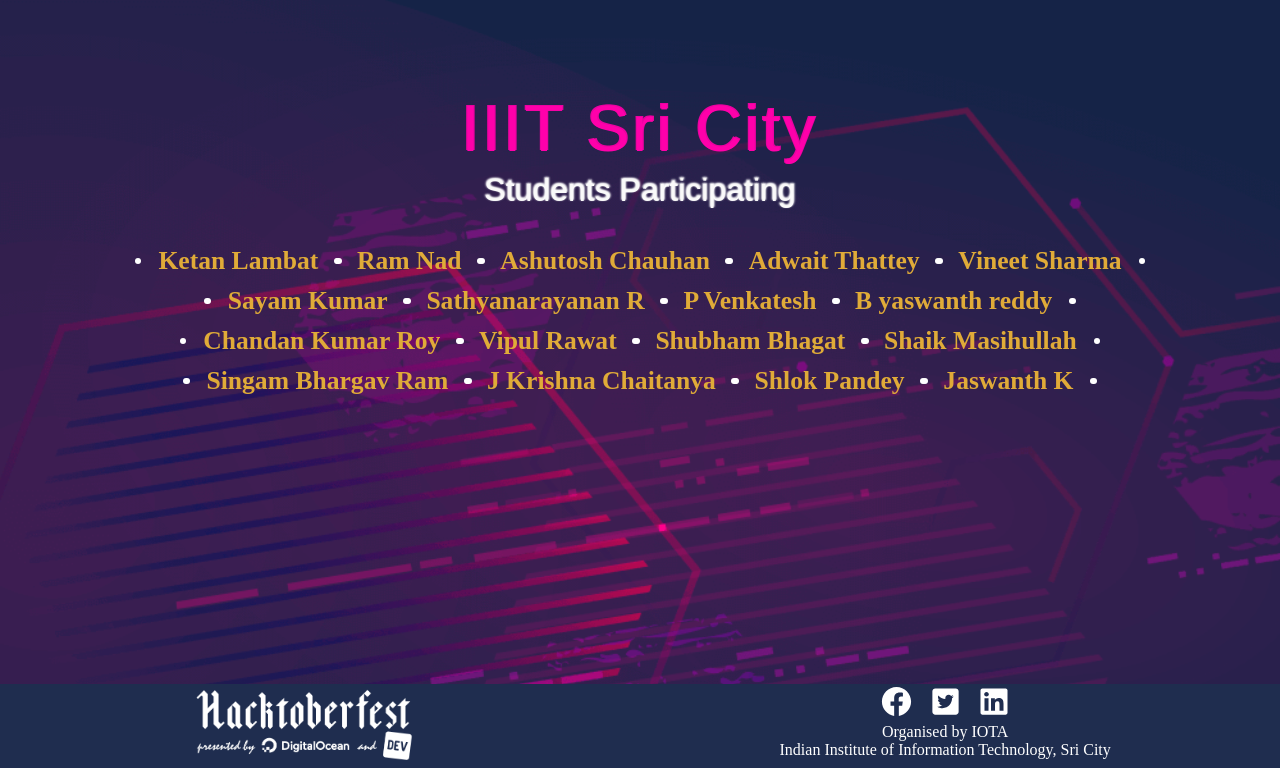
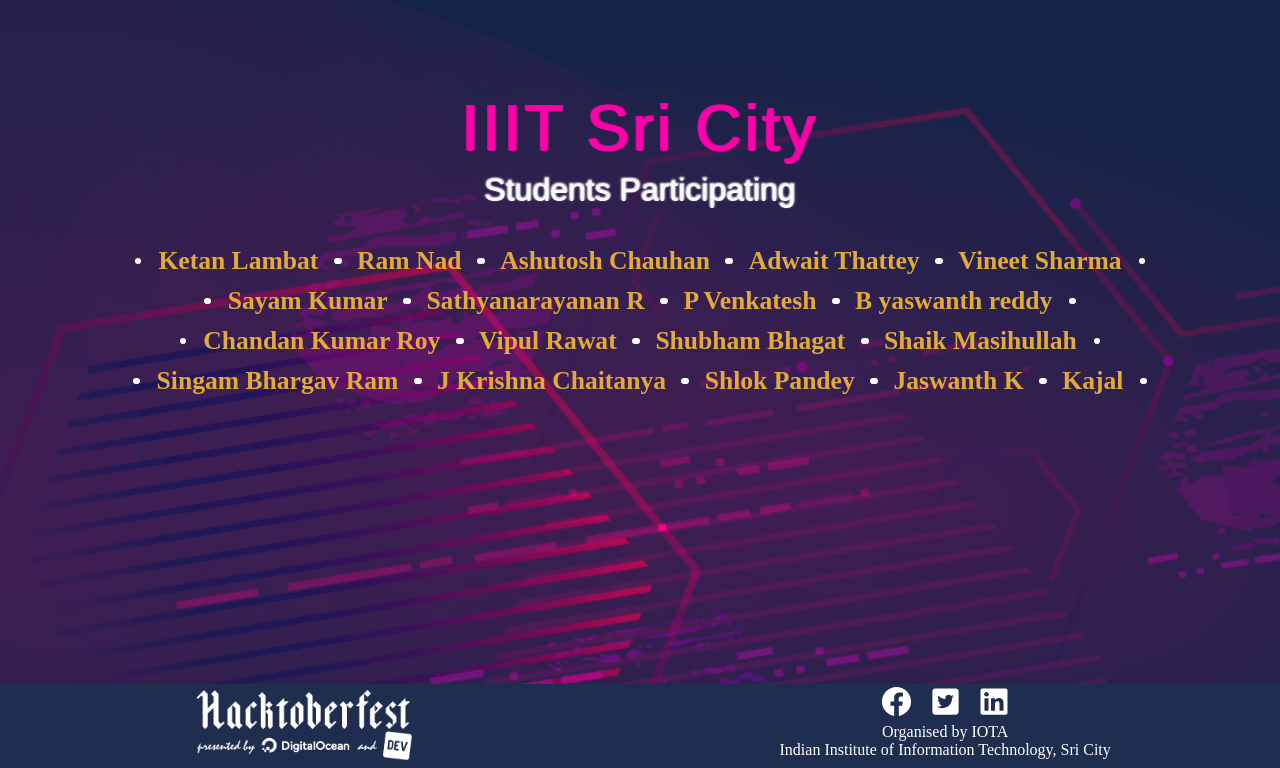
Before and after one commit to Project-Club-IIITS/hacktoberfest2019-participants, a Jekyll site: the page index.html, which Jekyll copies as it is, in a window 1280 px wide, cut to the strip 132-900 px from the top of the page. Built offline with Jekyll 4.4.1, drawn with Linux system fonts in a browser that asks for light colours; some web fonts are replaced.

Commit message:
added first

```diff
--- a/index.html
+++ b/index.html
@@ -63,7 +63,7 @@
                 <li><a href="https://github.com/chaitanya531">J Krishna Chaitanya</a></li>
                 <li><a href="https://github.com/b30wulffz">Shlok Pandey</a></li>
                 <li><a href="https://github.com/JazzKriss21">Jaswanth K</a></li>
-
+                <li><a href="https://github.com/kajal1309">Kajal</a></li>
             </ul>
         </div>
     </div>
```
